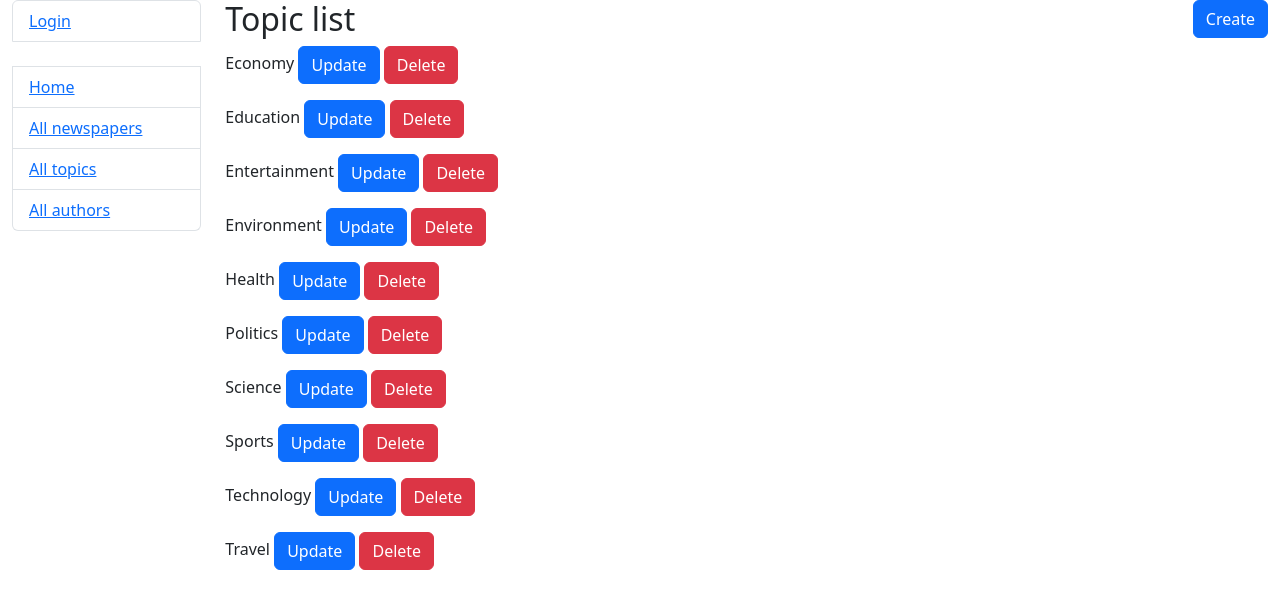
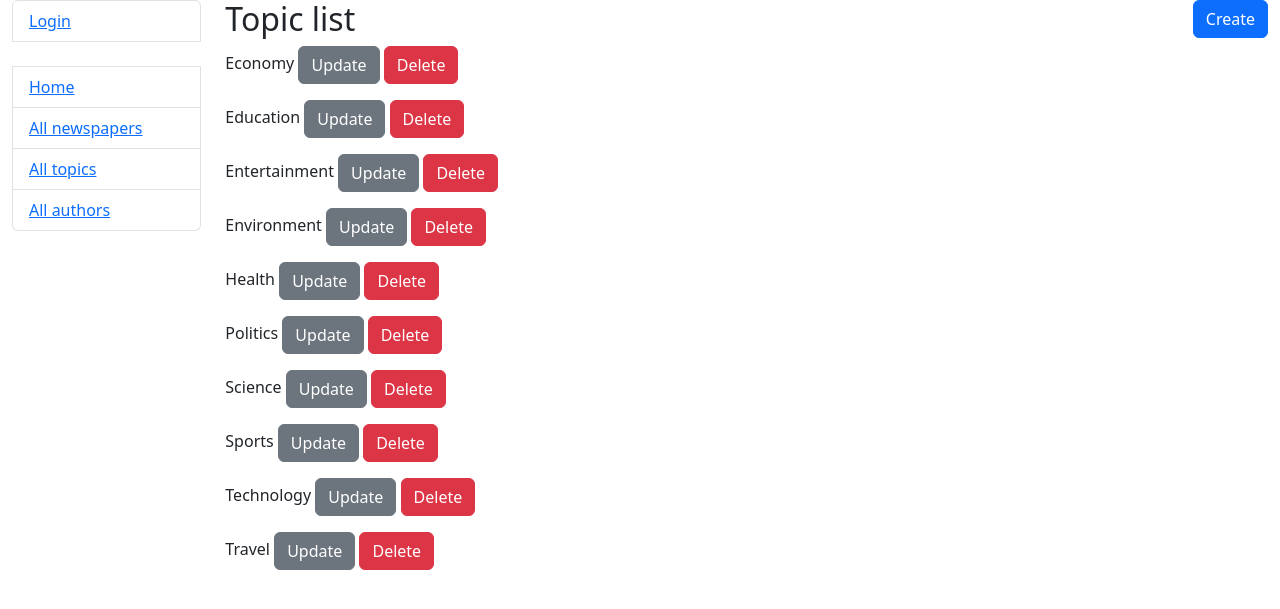
Before and after one commit to DanuloM/NewsFlow, a Django app: page /topic/ in a window 1280 px wide. Shown: the top 609 px of the page. Run offline with Django 4.2, Linux system fonts and the light colour scheme; data comes from the database, SQL or seed files in the repository.

Commit message:
style: change button color from primary to secondary

```diff
--- a/templates/agency/topic_list.html
+++ b/templates/agency/topic_list.html
@@ -5,7 +5,7 @@
   <h2>Topic list <a style="float: right" class="btn btn-primary" href="{% url 'agency:topic-create' %}">Create</a></h2>
   {% for topic in topic_list %}
     <p>{{ topic.name }}
-      <a class="btn btn-primary" href="{% url 'agency:topic-update' topic.pk %}">Update</a>
+      <a class="btn btn-secondary" href="{% url 'agency:topic-update' topic.pk %}">Update</a>
       <a class="btn btn-danger" href="{% url 'agency:topic-delete' topic.pk %}">Delete</a>
     </p>
   {% endfor %}
```
